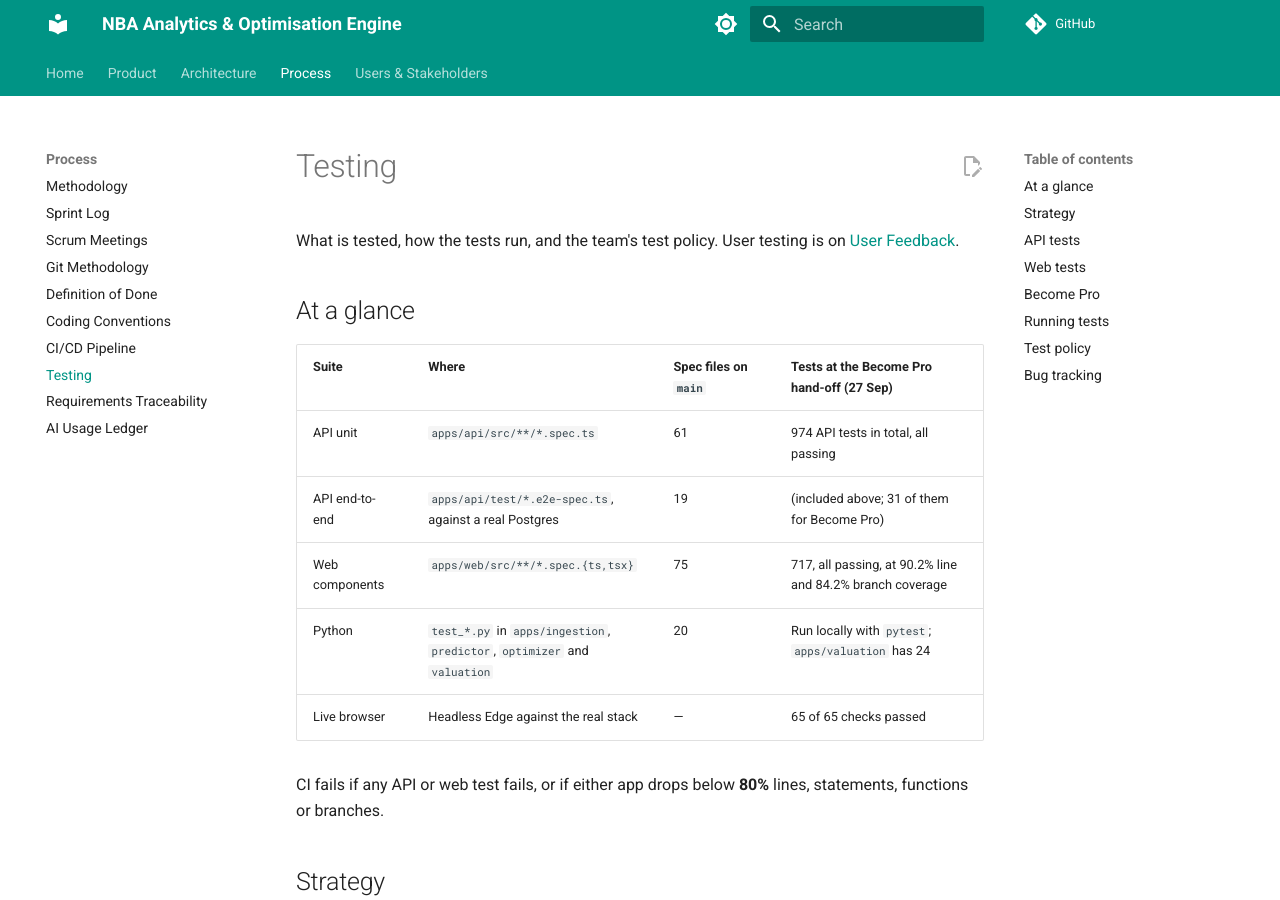
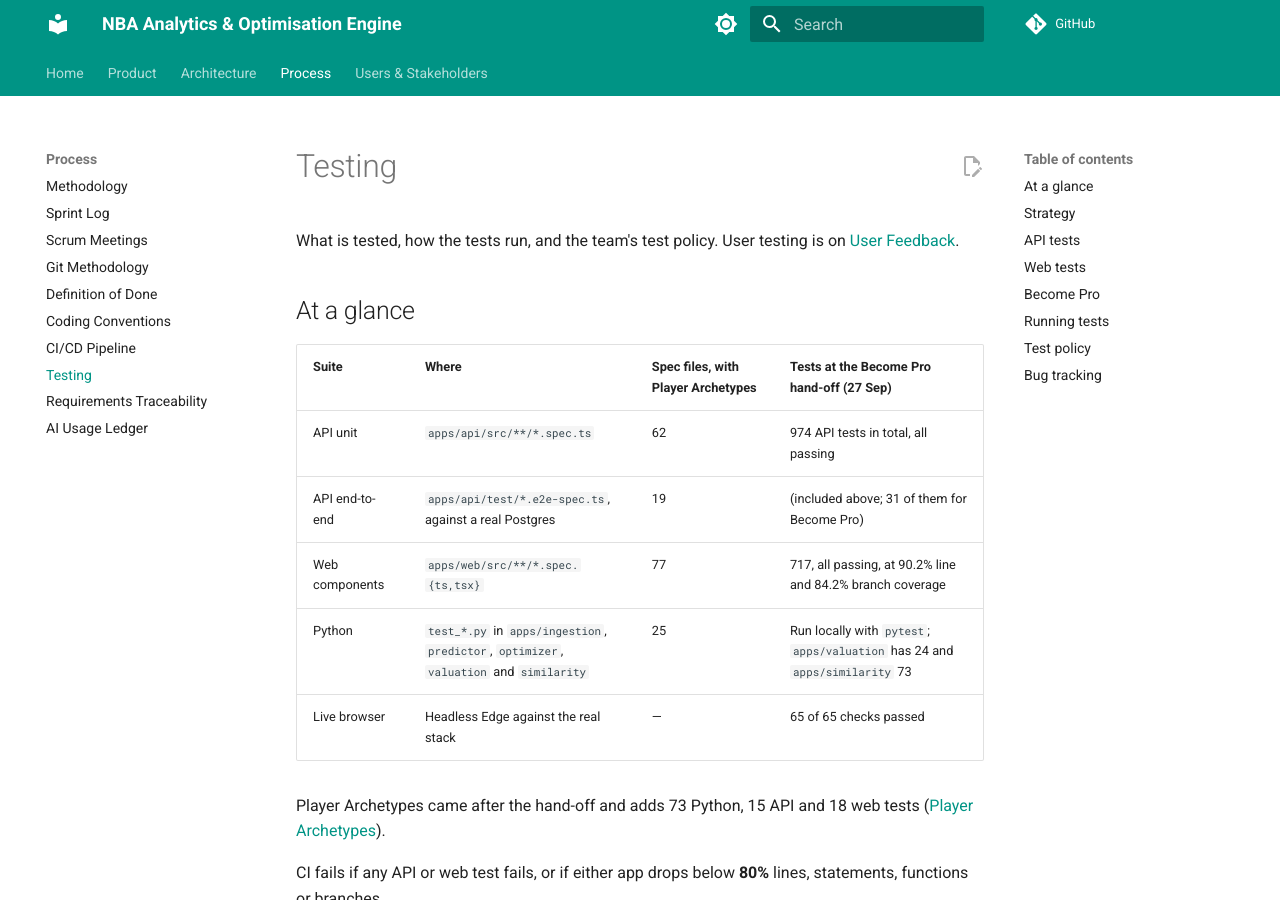
Before and after one commit to Sports-Analytics-Innovation-Platform/Innovation-Documentation-Website, an MkDocs documentation site: the page built from docs/testing.md, in a window 1280 px wide and 900 px high. Built offline with MkDocs 1.6.1 and Material for MkDocs 9.7.7, drawn with Linux system fonts in a browser that asks for light colours; comment, search, counter and statistics services are not loaded.

Commit message:
Testing: count the Player Archetypes suites
Co-Authored-By: Claude Opus 5.5 <noreply@anthropic.com>

```diff
--- a/docs/testing.md
+++ b/docs/testing.md
@@ -4,13 +4,15 @@ What is tested, how the tests run, and the team's test policy. User testing is o
 
 ## At a glance
 
-| Suite | Where | Spec files on `main` | Tests at the Become Pro hand-off (27 Sep) |
+| Suite | Where | Spec files, with Player Archetypes | Tests at the Become Pro hand-off (27 Sep) |
 |---|---|---|---|
-| API unit | `apps/api/src/**/*.spec.ts` | 61 | 974 API tests in total, all passing |
+| API unit | `apps/api/src/**/*.spec.ts` | 62 | 974 API tests in total, all passing |
 | API end-to-end | `apps/api/test/*.e2e-spec.ts`, against a real Postgres | 19 | (included above; 31 of them for Become Pro) |
-| Web components | `apps/web/src/**/*.spec.{ts,tsx}` | 75 | 717, all passing, at 90.2% line and 84.2% branch coverage |
-| Python | `test_*.py` in `apps/ingestion`, `predictor`, `optimizer` and `valuation` | 20 | Run locally with `pytest`; `apps/valuation` has 24 |
+| Web components | `apps/web/src/**/*.spec.{ts,tsx}` | 77 | 717, all passing, at 90.2% line and 84.2% branch coverage |
+| Python | `test_*.py` in `apps/ingestion`, `predictor`, `optimizer`, `valuation` and `similarity` | 25 | Run locally with `pytest`; `apps/valuation` has 24 and `apps/similarity` 73 |
 | Live browser | Headless Edge against the real stack | — | 65 of 65 checks passed |
+
+Player Archetypes came after the hand-off and adds 73 Python, 15 API and 18 web tests ([Player Archetypes](player-archetypes/index.md#testing)).
 
 CI fails if any API or web test fails, or if either app drops below **80%** lines, statements, functions or branches.
 
```
